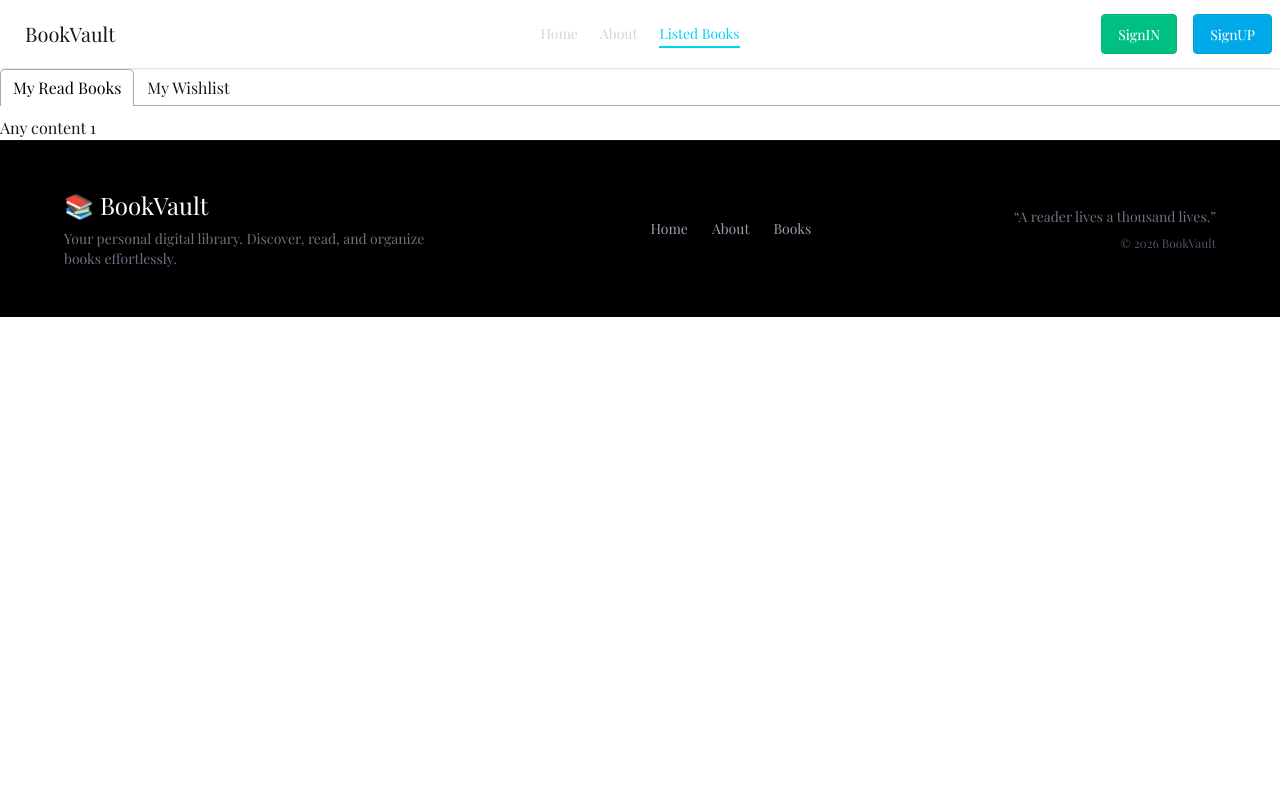
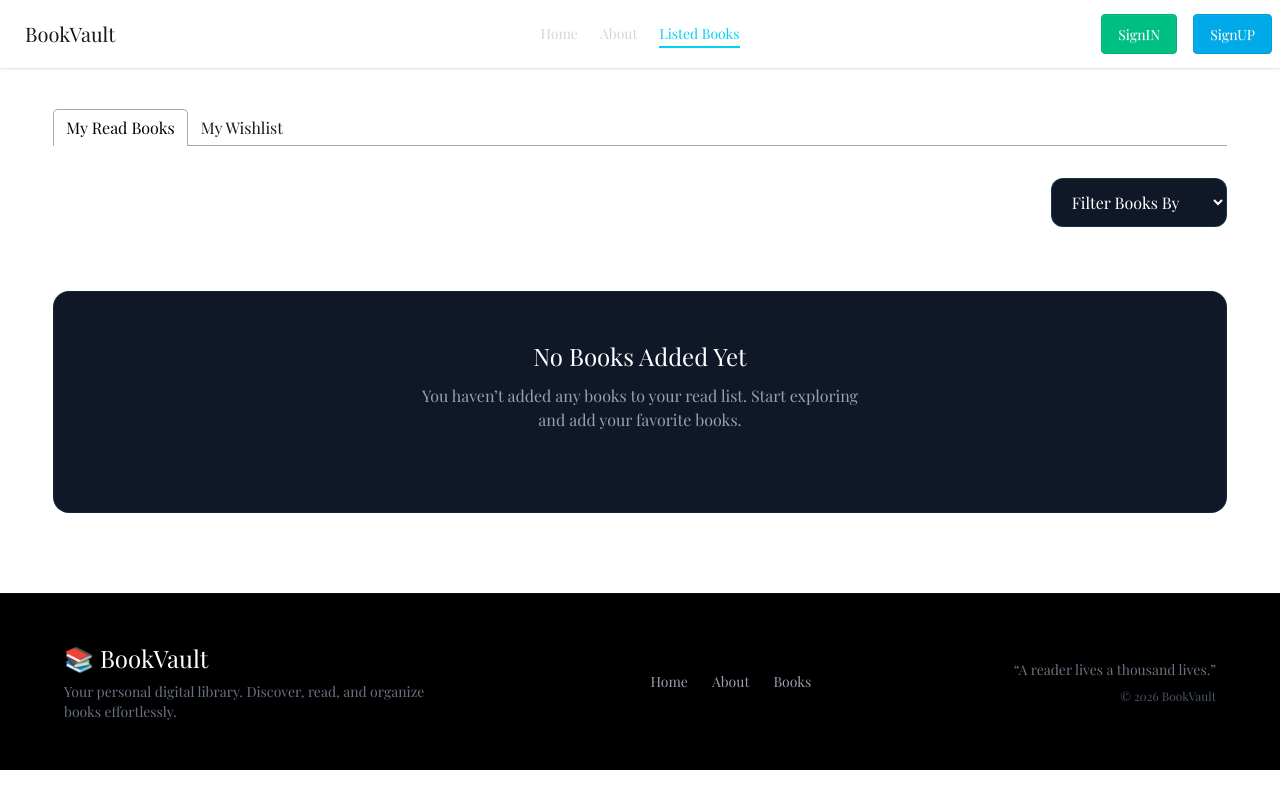
Before and after one commit to Eaoumoon-Haque-1/book-library-react, a React (Vite) app: page /readList in a window 1280 px wide. Built offline with nearby package versions, Linux system fonts and the light colour scheme; a web font is replaced by a local one.

Commit message:
read list completed and filter button added

```diff
--- a/src/pages/ReadList/ReadList.jsx
+++ b/src/pages/ReadList/ReadList.jsx
@@ -1,17 +1,41 @@
-import React, { useEffect } from "react";
+import React, { useEffect, useState } from "react";
 import { useLoaderData } from "react-router";
 import { Tab, Tabs, TabList, TabPanel } from "react-tabs";
 import "react-tabs/style/react-tabs.css";
 import { getStoredBook } from "../../Utility/addToDB";
 
 const ReadList = () => {
-//   const data = useLoaderData();
-//   useEffect(()=>{
-//          const storedBookData = getStoredBook();
+  const [readList, setReadList] = useState([]);
+  const [sortType, setSortType] = useState("");
+  const data = useLoaderData();
 
-//   })
+  useEffect(() => {
+    const storedBookData = getStoredBook();
+    const convertedStoredBooks = storedBookData.map((id) => parseInt(id));
+    const myReadList = data.filter((book) =>
+      convertedStoredBooks.includes(book.bookId)
+    );
+    setReadList(myReadList);
+  }, [data]);
+
+  const handleSort = (type) => {
+    setSortType(type);
+
+    const sortedBooks = [...readList];
+
+    if (type === "rating") {
+      sortedBooks.sort((a, b) => b.rating - a.rating);
+    }
+
+    if (type === "pages") {
+      sortedBooks.sort((a, b) => b.totalPages - a.totalPages);
+    }
+
+    setReadList(sortedBooks);
+  };
+
   return (
-    <div>
+    <div className="w-11/12 mx-auto my-10">
       <Tabs>
         <TabList>
           <Tab>My Read Books</Tab>
@@ -19,8 +43,96 @@ const ReadList = () => {
         </TabList>
 
         <TabPanel>
-          <h2>Any content 1</h2>
+          <div className="flex justify-end mt-8 mb-6">
+            <select
+              value={sortType}
+              onChange={(e) => handleSort(e.target.value)}
+              className="bg-gray-900 text-white border border-cyan-500/20 rounded-xl px-4 py-3 outline-none"
+            >
+              <option value="">Filter Books By</option>
+              <option value="rating">Rating</option>
+              <option value="pages">Number of Pages</option>
+            </select>
+          </div>
+
+          {readList.length === 0 ? (
+            <div className="flex flex-col items-center justify-center text-center mt-16 bg-gray-900 border border-cyan-500/10 rounded-2xl p-12 mb-20">
+              <h2 className="text-2xl font-semibold text-white mb-3">
+                No Books Added Yet
+              </h2>
+
+              <p className="text-gray-400 max-w-md mb-8">
+                You haven’t added any books to your read list. Start exploring
+                and add your favorite books.
+              </p>
+            </div>
+          ) : (
+            <div className="grid grid-cols-1 gap-6 mt-8">
+              {readList.map((book) => (
+                <div
+                  key={book.bookId}
+                  className="flex flex-col md:flex-row gap-6 bg-gray-900 text-white p-6 rounded-2xl border border-cyan-500/20"
+                >
+                  <div className="bg-gray-800 rounded-xl p-4 flex justify-center items-center md:w-[220px]">
+                    <img
+                      src={book.image}
+                      alt={book.bookName}
+                      className="h-[220px] object-contain"
+                    />
+                  </div>
+
+                  <div className="flex-1">
+                    <h2 className="text-2xl font-bold text-white mb-2">
+                      {book.bookName}
+                    </h2>
+
+                    <p className="text-gray-300 mb-3">By : {book.author}</p>
+
+                    <p className="text-gray-400 mb-4">{book.review}</p>
+
+                    <div className="flex flex-wrap gap-3 mb-4">
+                      {book.tags.map((tag, index) => (
+                        <span
+                          key={index}
+                          className="px-3 py-1 rounded-full bg-cyan-500/10 text-cyan-400 text-sm"
+                        >
+                          #{tag}
+                        </span>
+                      ))}
+                    </div>
+
+                    <div className="flex flex-wrap gap-6 text-sm text-gray-300 border-t border-b border-gray-700 py-4 mb-4">
+                      <p>
+                        <span className="text-gray-500">Category:</span>{" "}
+                        {book.category}
+                      </p>
+                      <p>
+                        <span className="text-gray-500">Rating:</span>{" "}
+                        {book.rating}
+                      </p>
+                      <p>
+                        <span className="text-gray-500">Publisher:</span>{" "}
+                        {book.publisher}
+                      </p>
+                    </div>
+
+                    <div className="flex flex-wrap gap-6 text-sm text-gray-300">
+                      <p>
+                        <span className="text-gray-500">Pages:</span>{" "}
+                        {book.totalPages}
+                      </p>
+                      <p>
+                        <span className="text-gray-500">Year:</span>{" "}
+                        {book.yearOfPublishing}
+                      </p>
+                    </div>
+                  </div>
+                </div>
+              ))}
+            </div>
+          )}
         </TabPanel>
+
         <TabPanel>
           <h2>Any content 2</h2>
         </TabPanel>
```
